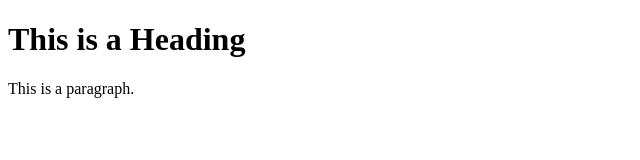
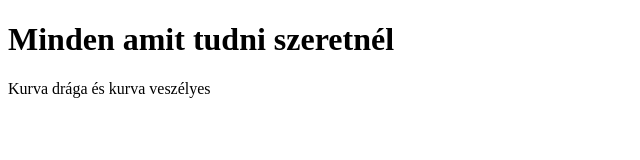
Before and after one commit to hrvthdavidgyorgy/motor, a plain HTML site: page index.html in a window 1280 px wide. Shown: the whole page, without its empty margins (0-640 px from the left). Drawn offline with Linux system fonts and the light colour scheme.

Commit message:
Update index.html

```diff
--- a/index.html
+++ b/index.html
@@ -1,12 +1,12 @@
 <!DOCTYPE html>
 <html>
 <head>
-<title>Page Title</title>
+<title>Motorok</title>
 </head>
 <body>
 
-<h1>This is a Heading</h1>
-<p>This is a paragraph.</p>
+<h1>Minden amit tudni szeretnél</h1>
+<p>Kurva drága és kurva veszélyes</p>
 
 </body>
 </html>
```
